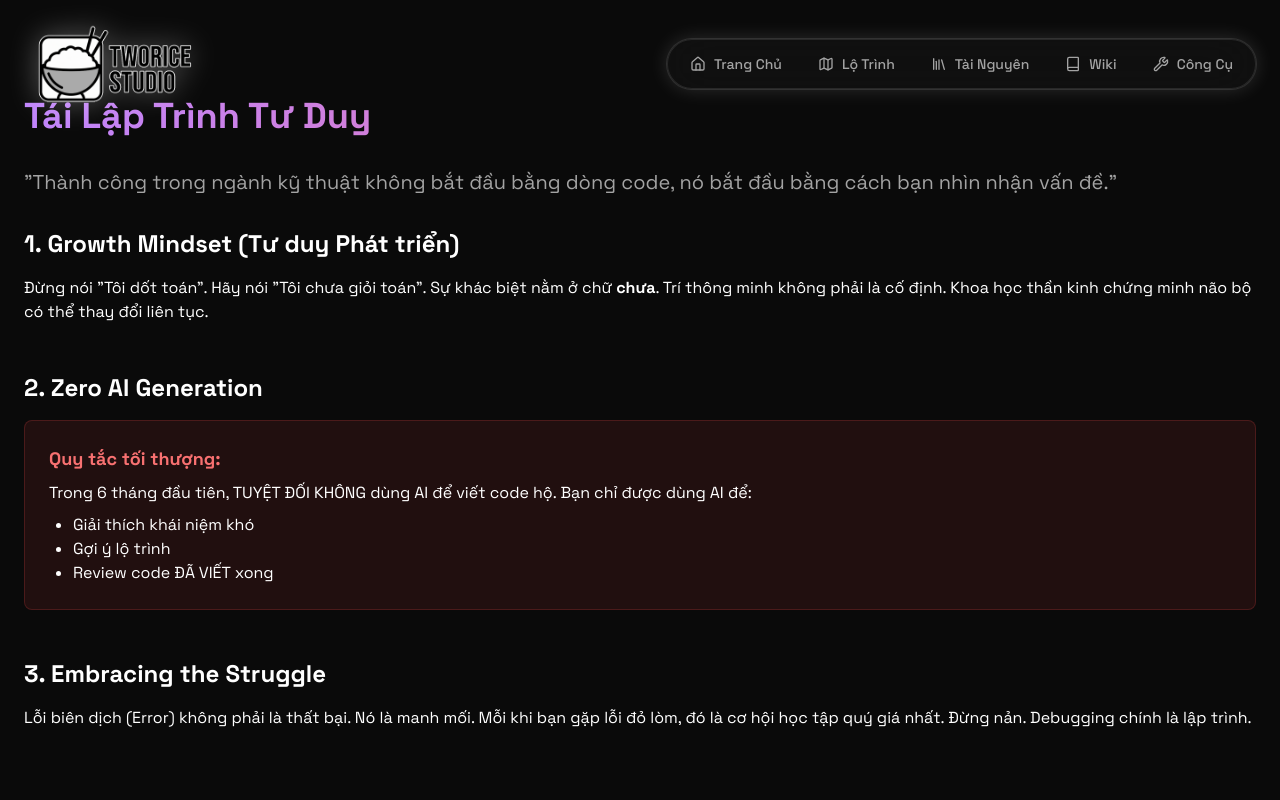
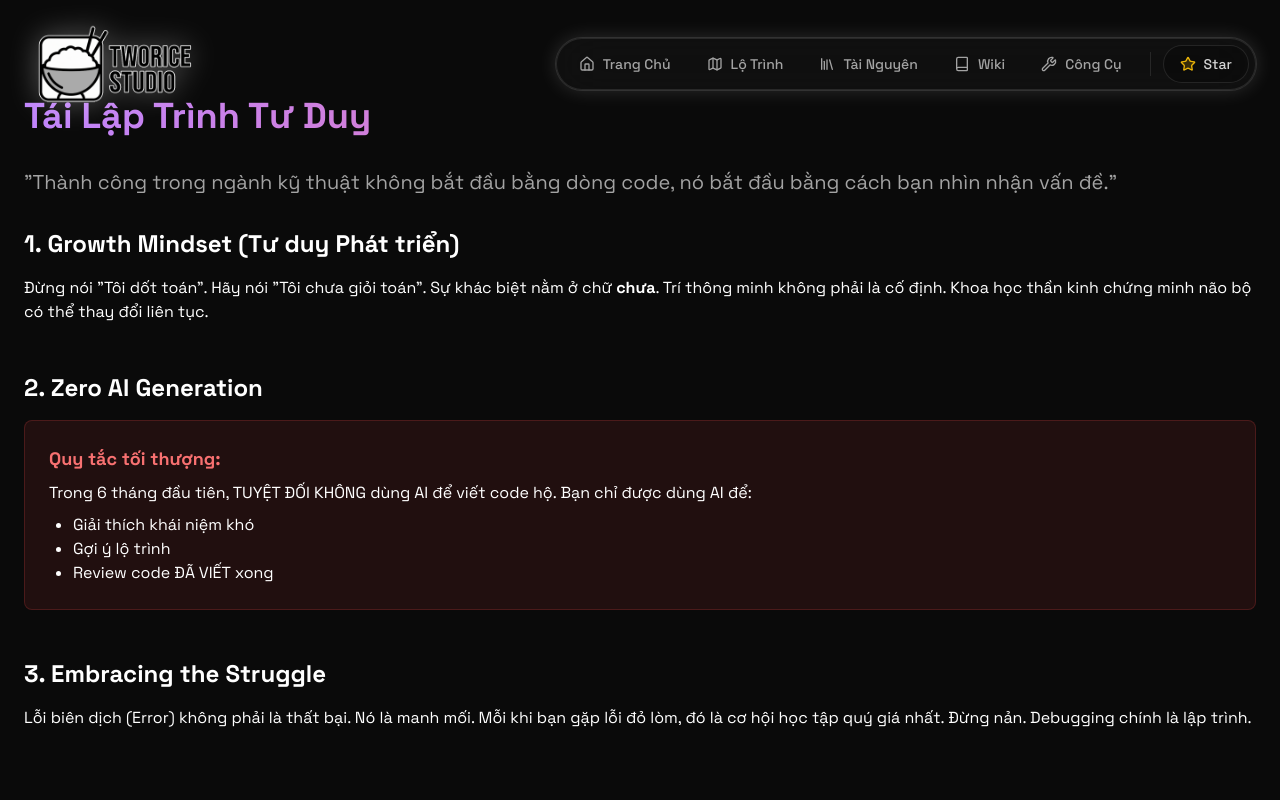
Before and after one commit to NgaiCong/ITJourney, a Next.js app: page /mindset in a window 1280 px wide. Shown: the top 800 px of the page. Built offline with nearby package versions, Linux system fonts and the light colour scheme; no server answers.

Commit message:
feat: add real-time GitHub Star button to navigation (retry)

```diff
--- /dev/null
+++ b/src/components/common/GitHubStarButton.tsx
@@ -0,0 +1,69 @@
+'use client';
+
+import { useState, useEffect } from 'react';
+import Link from 'next/link';
+import { Star } from 'lucide-react';
+import { cn } from '@/lib/utils';
+import { motion } from 'framer-motion';
+
+interface GitHubStarButtonProps {
+    className?: string;
+}
+
+export default function GitHubStarButton({ className }: GitHubStarButtonProps) {
+    const [stars, setStars] = useState<number | null>(null);
+    const [loading, setLoading] = useState(true);
+
+    useEffect(() => {
+        const fetchStars = async () => {
+            try {
+                // Fetching from NgaiCong/ITJourney repository
+                const response = await fetch('https://api.github.com/repos/NgaiCong/ITJourney');
+                if (response.ok) {
+                    const data = await response.json();
+                    setStars(data.stargazers_count);
+                } else {
+                    console.warn('Failed to fetch GitHub stars');
+                }
+            } catch (error) {
+                console.error('Error fetching GitHub stars:', error);
+            } finally {
+                setLoading(false);
+            }
+        };
+
+        fetchStars();
+    }, []);
+
+    return (
+        <Link
+            href="https://github.com/NgaiCong/ITJourney"
+            target="_blank"
+            rel="noopener noreferrer"
+            className={cn(
+                "relative flex items-center gap-2 px-4 py-2 rounded-full border border-white/10 bg-black/20 hover:bg-white/5 transition-all duration-300 group overflow-hidden",
+                className
+            )}
+        >
+            {/* Subtle Gradient Glow Background */}
+            <div className="absolute inset-0 bg-gradient-to-r from-yellow-500/0 via-yellow-500/5 to-yellow-500/0 opacity-0 group-hover:opacity-100 transition-opacity duration-500 blur-xl" />
+
+            <motion.div
+                whileHover={{ scale: 1.1, rotate: 10 }}
+                transition={{ type: "spring", stiffness: 400, damping: 10 }}
+            >
+                <Star
+                    className="w-4 h-4 text-yellow-500 fill-yellow-500/20 group-hover:fill-yellow-500 transition-colors duration-300"
+                />
+            </motion.div>
+
+            <span className="text-sm font-medium text-neutral-300 group-hover:text-white transition-colors">
+                {loading ? (
+                    <span className="inline-block w-4 h-4 bg-white/10 rounded animate-pulse" />
+                ) : (
+                    stars !== null ? stars.toLocaleString() : 'Star'
+                )}
+            </span>
+        </Link>
+    );
+}
--- a/src/components/common/Navigation.tsx
+++ b/src/components/common/Navigation.tsx
@@ -5,6 +5,7 @@ import Link from 'next/link';
 import { cn } from '@/lib/utils';
 import { Home, Map, Library, Wrench, Book } from 'lucide-react';
 import StaggeredMenu from '@/components/ui/StaggeredMenu';
+import GitHubStarButton from '@/components/common/GitHubStarButton';
 
 const navItems = [
   { name: 'Trang Chủ', href: '/', icon: Home },
@@ -89,6 +90,12 @@ export default function Navigation() {
                 </Link>
               );
             })}
+
+            {/* Separator */}
+            <div className="w-px h-6 bg-white/10 mx-2" />
+
+            {/* GitHub Star Button */}
+            <GitHubStarButton />
           </nav>
         </div>
       </div>
```
Also changed, not shown: 1 other file (tests, documents, lock files or other folders).
